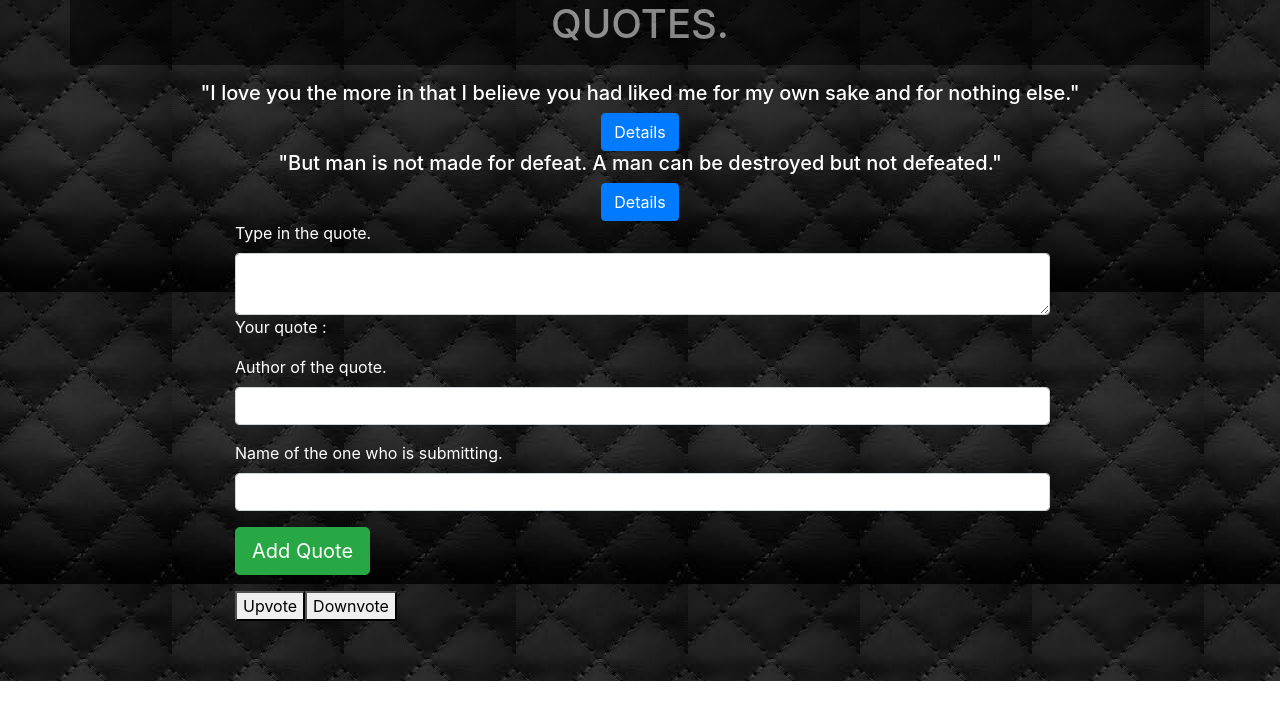
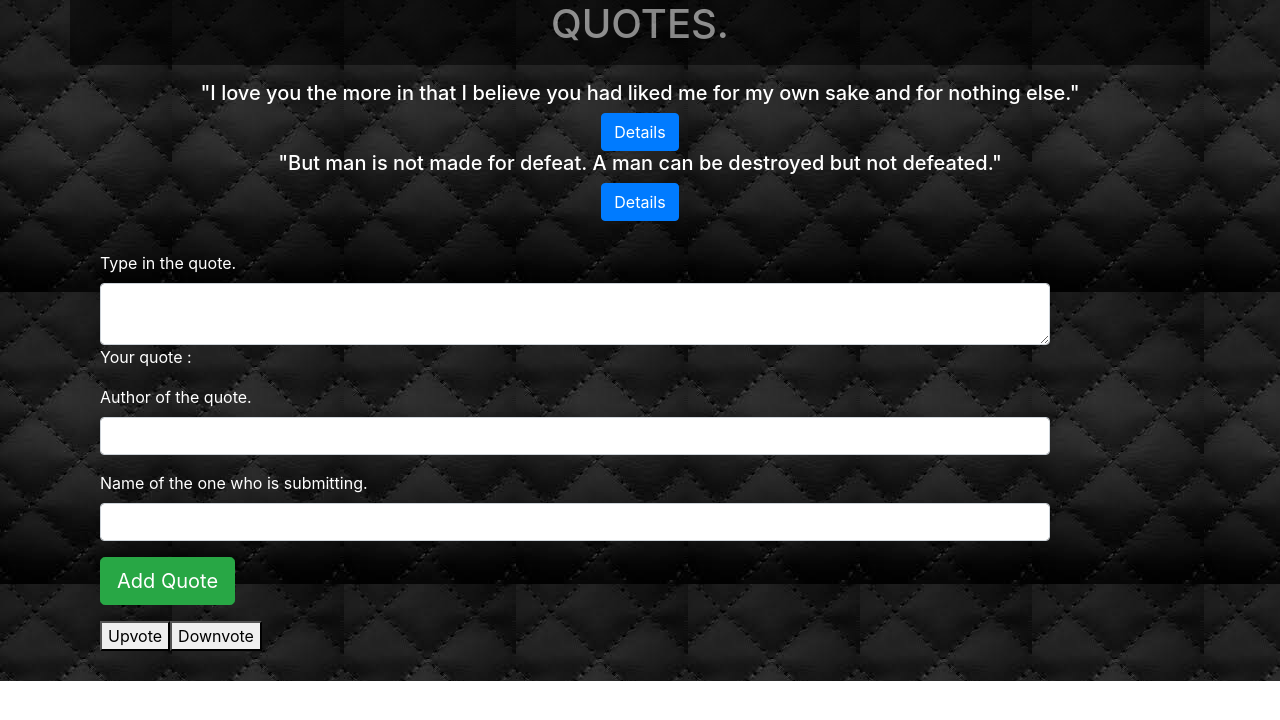
Before and after one commit to markmurimi/Quotes, an Angular app: page / in a window 1280 px wide. Shown: the top 720 px of the page. Built offline with nearby package versions, Linux system fonts and the light colour scheme.

Commit message:
modify quote.component.html

```diff
--- a/src/app/quote/quote.component.html
+++ b/src/app/quote/quote.component.html
@@ -10,7 +10,9 @@
     <app-quote-details *ngIf="quote.showDescription"[quote]='quote' (isComplete)= 'deleteQuote($event,i)'></app-quote-details>
   </div>
   </div><div class="container" style="padding-left:150px;padding-bottom:30px;">
-    <app-quote-form></app-quote-form>
   </div>
 <p *ngIf='quotes.length > 5 '>You have too many quotes</p>
+<div class="container">
+  <app-quote-form (addQuote)="addNewQuote($event)"></app-quote-form>
+  </div>
 </body>
```
